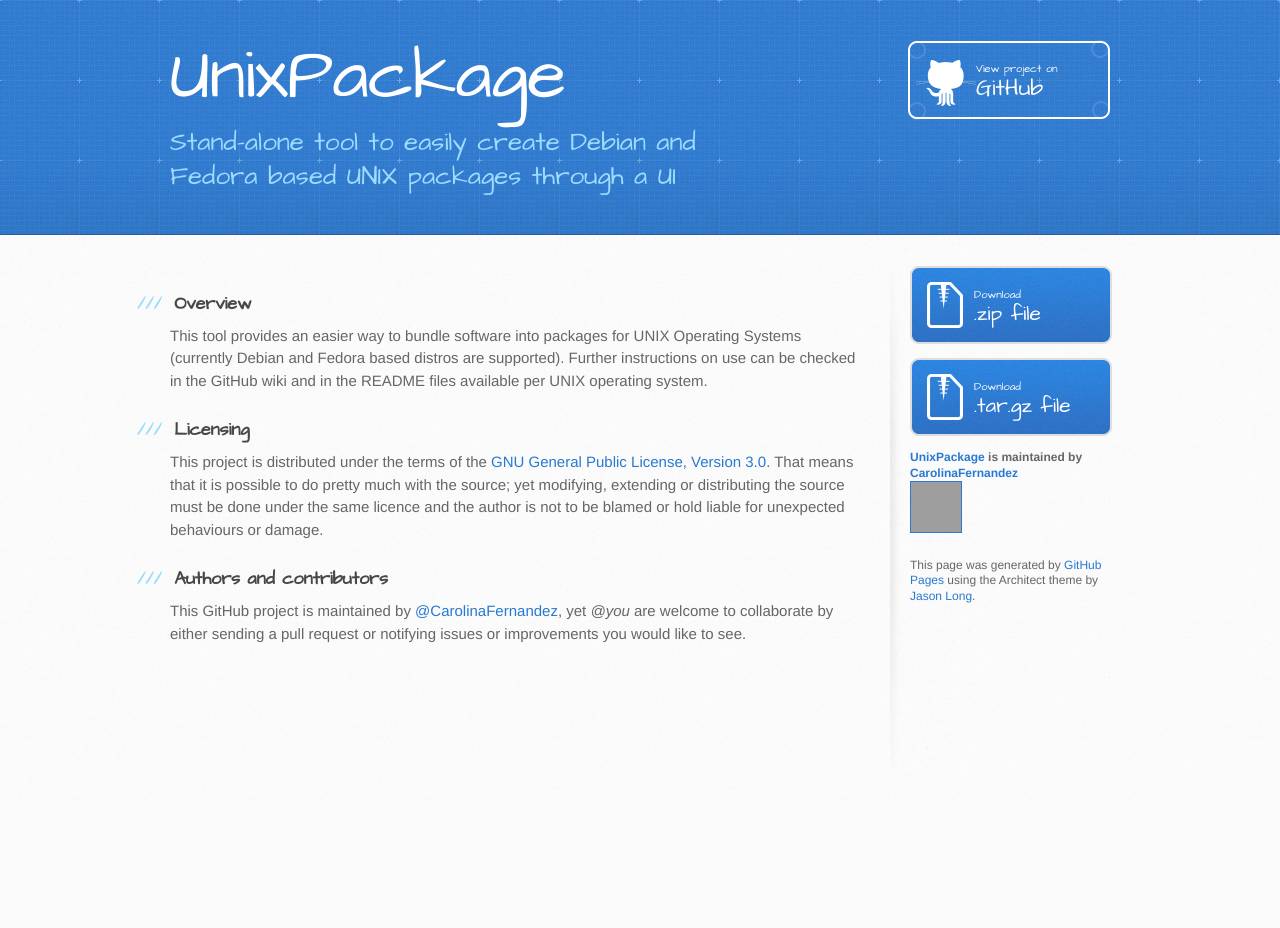
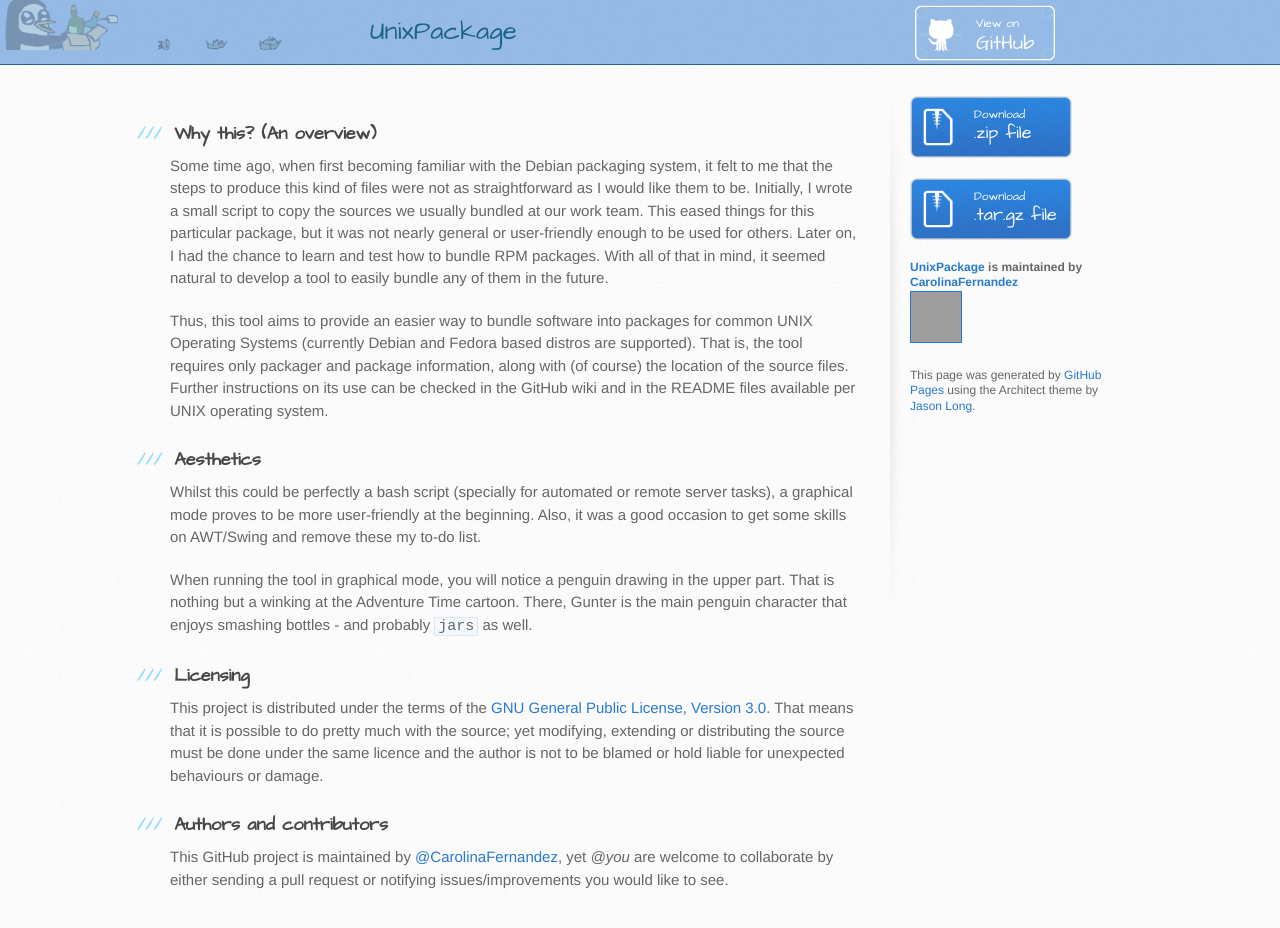
Before and after one commit to CarolinaFernandez/unixpackage, a plain HTML site: page index.html in a window 1280 px wide. Before the commit the page ends 800 px from the top, so only its background shows below. Drawn offline with Linux system fonts and the light colour scheme; grey boxes are pictures that could not be loaded.

Commit message:
Adding extra section, modifying styles

```diff
--- a/index.html
+++ b/index.html
@@ -19,9 +19,8 @@
   <body>
     <header>
       <div class="inner">
-        <h1>UnixPackage</h1>
-        <h2>Stand-alone tool to easily create Debian and Fedora based UNIX packages through a UI</h2>
-        <a href="https://github.com/CarolinaFernandez/unixpackage" class="button"><small>View project on</small> GitHub</a>
+        <h2>UnixPackage</h2>
+        <a href="https://github.com/CarolinaFernandez/unixpackage" class="button"><small>View on</small> GitHub</a>
       </div>
     </header>
 
@@ -29,9 +28,18 @@
       <div class="inner clearfix">
         <section id="main-content">
           <h3>
-<a id="overview" class="anchor" href="#overview" aria-hidden="true"><span class="octicon octicon-link"></span></a>Overview</h3>
+<a id="overview" class="anchor" href="#overview" aria-hidden="true"><span class="octicon octicon-link"></span></a>Why this? (An overview)</h3>
 
-<p>This tool provides an easier way to bundle software into packages for UNIX Operating Systems (currently Debian and Fedora based distros are supported). Further instructions on use can be checked in the GitHub wiki and in the README files available per UNIX operating system.</p>
+<p>Some time ago, when first becoming familiar with the Debian packaging system, it felt to me that the steps to produce this kind of files were not as straightforward as I would like them to be. Initially, I wrote a small script to copy the sources we usually bundled at our work team. This eased things for this particular package, but it was not nearly general or user-friendly enough to be used for others. Later on, I had the chance to learn and test how to bundle RPM packages. With all of that in mind, it seemed natural to develop a tool to easily bundle any of them in the future.</p>
+
+<p>Thus, this tool aims to provide an easier way to bundle software into packages for common UNIX Operating Systems (currently Debian and Fedora based distros are supported). That is, the tool requires only packager and package information, along with (of course) the location of the source files. Further instructions on its use can be checked in the GitHub wiki and in the README files available per UNIX operating system.</p>
+
+<h3>
+<a id="aesthetics" class="anchor" href="#aesthetics" aria-hidden="true"><span class="octicon octicon-link"></span></a>Aesthetics</h3>
+
+<p>Whilst this could be perfectly a bash script (specially for automated or remote server tasks), a graphical mode proves to be more user-friendly at the beginning. Also, it was a good occasion to get some skills on AWT/Swing and remove these my to-do list.</p>
+
+<p>When running the tool in graphical mode, you will notice a penguin drawing in the upper part. That is nothing but a winking at the Adventure Time cartoon. There, Gunter is the main penguin character that enjoys smashing bottles - and probably <code>jars</code> as well.</p>
 
 <h3>
 <a id="licensing" class="anchor" href="#licensing" aria-hidden="true"><span class="octicon octicon-link"></span></a>Licensing</h3>
@@ -41,7 +49,7 @@
 <h3>
 <a id="authors-and-contributors" class="anchor" href="#authors-and-contributors" aria-hidden="true"><span class="octicon octicon-link"></span></a>Authors and contributors</h3>
 
-<p>This GitHub project is maintained by <a href="https://github.com/CarolinaFernandez" class="user-mention">@CarolinaFernandez</a>, yet <em>@you</em> are welcome to collaborate by either sending a pull request or notifying issues or improvements you would like to see.</p>
+<p>This GitHub project is maintained by <a href="https://github.com/CarolinaFernandez" class="user-mention">@CarolinaFernandez</a>, yet <em>@you</em> are welcome to collaborate by either sending a pull request or notifying issues/improvements you would like to see.</p>
         </section>
 
         <aside id="sidebar">
--- a/stylesheets/stylesheet.css
+++ b/stylesheets/stylesheet.css
@@ -448,10 +448,12 @@
 }
 
 header {
-  padding-top: 40px;
-  padding-bottom: 40px;
+  padding-top: 1em;
+  padding-bottom: 1em;
   font-family: 'Architects Daughter', 'Helvetica Neue', Helvetica, Arial, serif;
-  background: #2e7bcf url(../images/header-bg.jpg) 0 0 repeat-x;
+  background: #2e7bcf url(../images/header-bg-gunter.png) 0 0 no-repeat;
+  background-color: rgba(46, 123, 207, 0.5);
+  background-size: 41% auto;
   border-bottom: solid 1px #275da1;
 }
 
@@ -470,10 +472,12 @@
   width: 540px;
   margin-top: 0;
   margin-bottom: 0;
+  margin-left: auto;
+  margin-right: auto;
   font-size: 26px;
   font-weight: normal;
   line-height: 1.3;
-  color: #9ddcff;
+  color: #1d6288;
   letter-spacing: 0;
 }
 
@@ -517,32 +521,36 @@
 }
 
 a.button {
+  background-size: 80%;
   width: 134px;
   height: 58px;
-  padding-top: 22px;
-  padding-left: 68px;
+  padding-top: 12px;
+  padding-left: 61px;
   font-family: 'Architects Daughter', 'Helvetica Neue', Helvetica, Arial, serif;
-  font-size: 23px;
+  font-size: 20px;
   line-height: 1.2;
   color: #fff;
 }
 a.button small {
   display: block;
-  font-size: 11px;
+  font-size: 12px;
 }
 header a.button {
   position: absolute;
-  top: 0;
+  top: -10px;
   right: 0;
   background: transparent url(../images/github-button.png) 0 0 no-repeat;
+  background-size: 72%;
 }
 aside a.button {
   display: block;
   width: 138px;
   padding-left: 64px;
   margin-bottom: 12px; /*20px;*/
-  font-size: 21px;
+  font-size: 18px;
   background: transparent url(../images/download-button.png) 0 0 no-repeat;
+  background-size: 80%;
+}
 }
 
 code, pre {
```
Also changed, not shown: images/header-bg-gunter.png (added).
